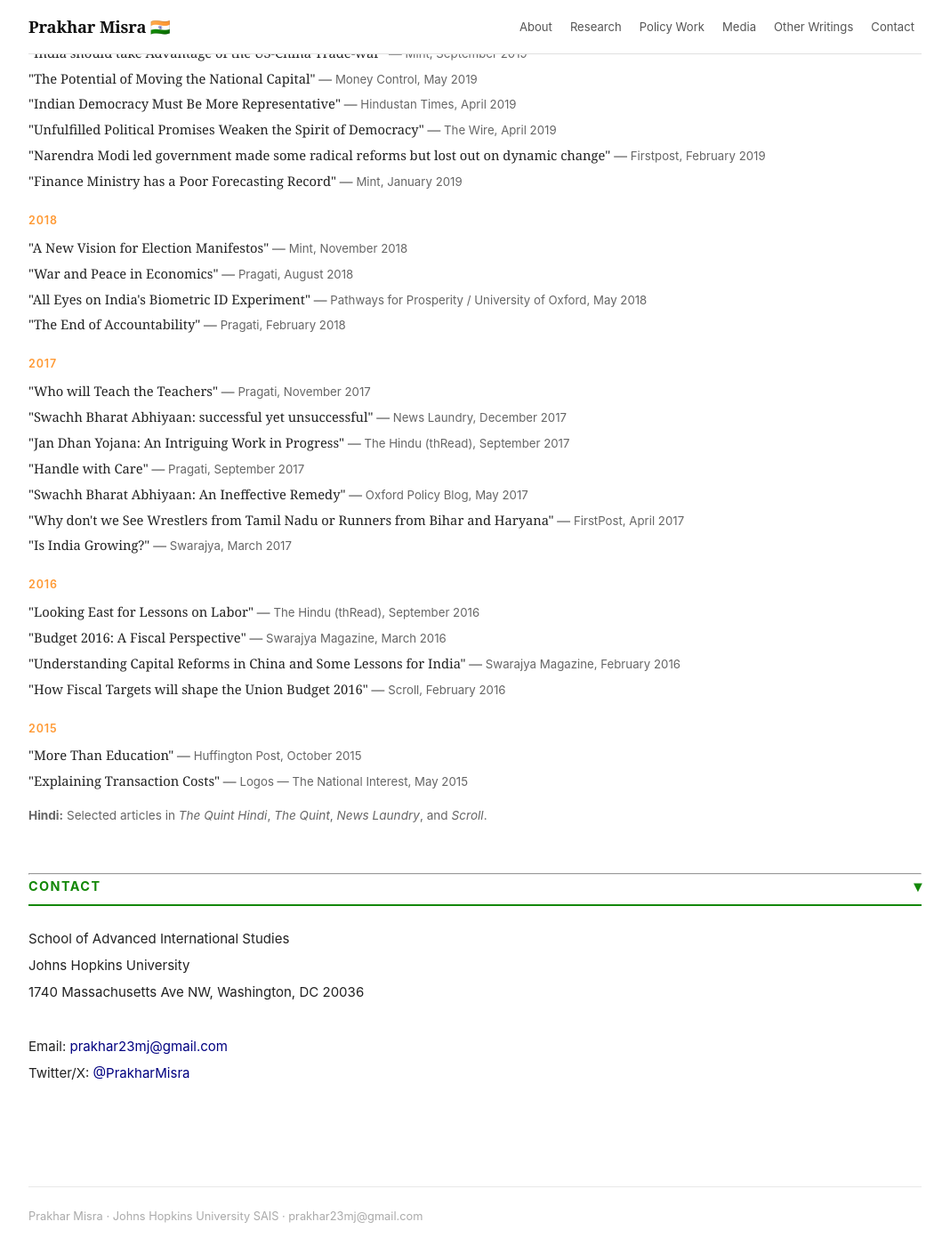
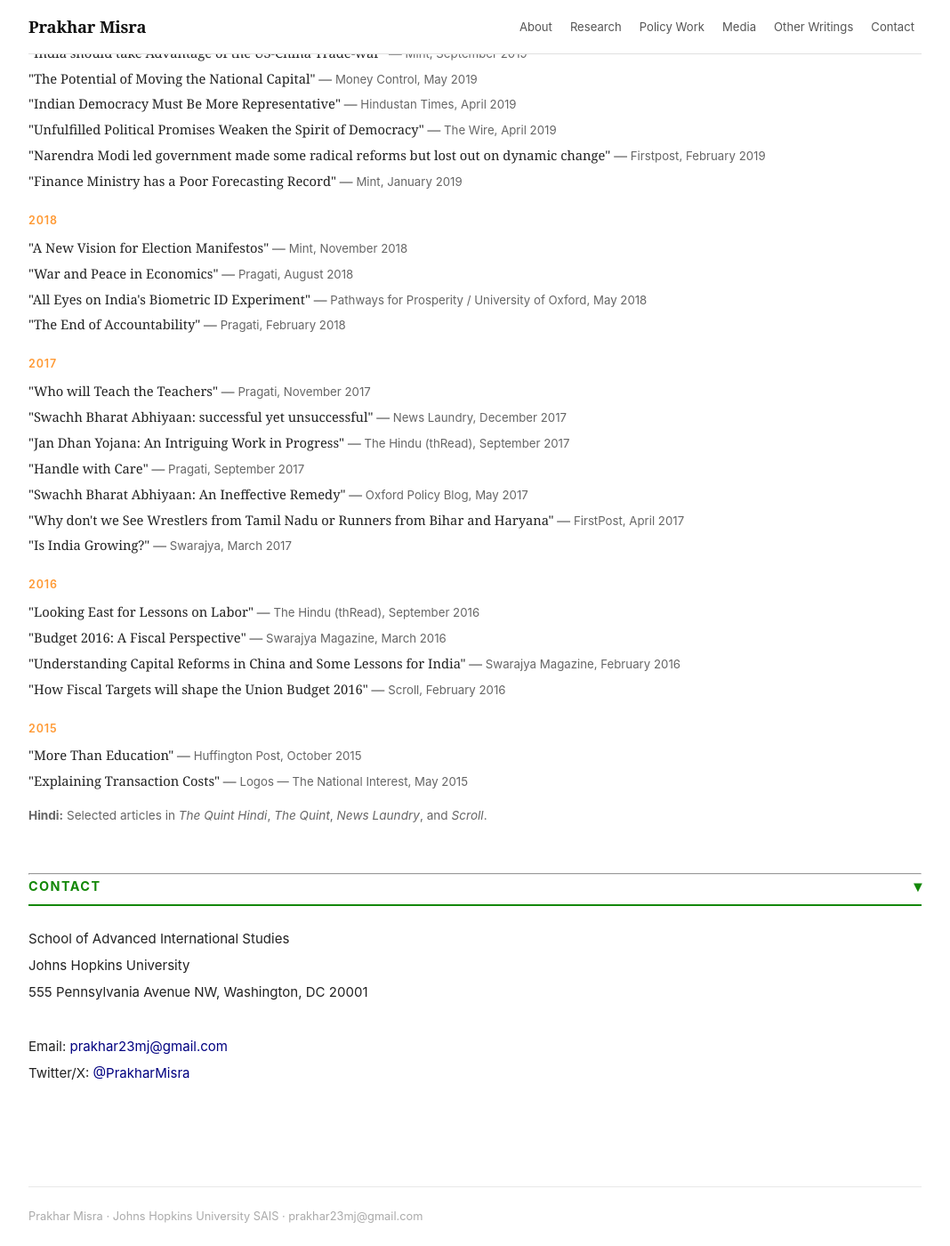
Before and after one commit to pmisra123/pmisra123.github.io, a Jekyll site: the page built from index.md, in a window 1280 px wide and 1400 px high, scrolled down 5694 px. Shown: the whole window at 89% size, without its empty margins (106-1174 px from the left). Built offline with Jekyll 4.4.1, drawn with Linux system fonts in a browser that asks for light colours.

Commit message:
Three updates: remove flag emoji, tricolor photo border, new SAIS address
- Remove Indian flag emoji from site title in header
- Add tricolor border around profile photo: saffron top / white middle /
  green bottom (4px, using CSS gradient background on .about-photo wrapper)
- Update contact address to 555 Pennsylvania Ave NW, Washington DC 20001
  (Hopkins Bloomberg Center, the SAIS DC campus since August 2023)
- Bump CSS cache-buster to v=20260618

Co-Authored-By: Claude Sonnet 4.6 <noreply@anthropic.com>

```diff
--- a/_layouts/default.html
+++ b/_layouts/default.html
@@ -5,14 +5,14 @@
   <meta name="viewport" content="width=device-width, initial-scale=1">
   <title>{% if page.title %}{{ page.title }} | {% endif %}{{ site.title }}</title>
   <meta name="description" content="{{ page.description | default: site.description }}">
-  <link rel="stylesheet" href="{{ '/assets/css/style.css' | relative_url }}?v=20260617">
+  <link rel="stylesheet" href="{{ '/assets/css/style.css' | relative_url }}?v=20260618">
 </head>
 <body>
   <div class="wrapper">
     <header>
       <div class="header-inner">
         <div class="site-title">
-          <a href="{{ '/' | relative_url }}">Prakhar Misra 🇮🇳</a>
+          <a href="{{ '/' | relative_url }}">Prakhar Misra</a>
         </div>
         <nav>
           <a href="#about">About</a>
--- a/assets/css/style.css
+++ b/assets/css/style.css
@@ -138,6 +138,18 @@ main {
   display: flex;
   gap: 32px;
   align-items: flex-start;
+}
+
+/* Tricolor border: saffron → white → green, top to bottom */
+.about-photo {
+  background: linear-gradient(to bottom,
+    #FF9933 0%, #FF9933 33.33%,
+    #ffffff 33.33%, #ffffff 66.67%,
+    #138808 66.67%, #138808 100%);
+  padding: 4px;
+  border-radius: 5px;
+  display: inline-block;
+  line-height: 0;
 }
 
 .about-photo img {
--- a/index.md
+++ b/index.md
@@ -332,7 +332,7 @@ layout: default
 <div class="contact-info">
   <p>School of Advanced International Studies<br>
   Johns Hopkins University<br>
-  1740 Massachusetts Ave NW, Washington, DC 20036</p>
+  555 Pennsylvania Avenue NW, Washington, DC 20001</p>
   <br>
   <p>
     Email: <a href="mailto:prakhar23mj@gmail.com">prakhar23mj@gmail.com</a><br>
```
